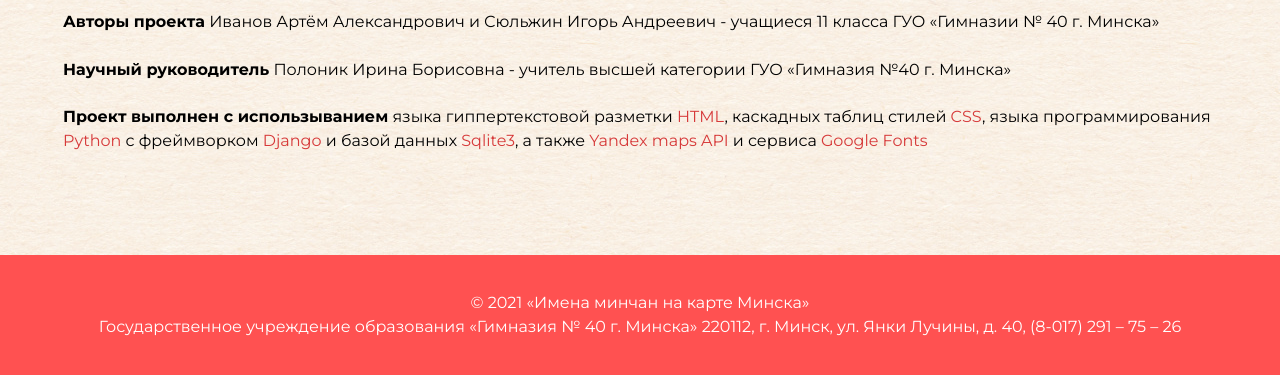
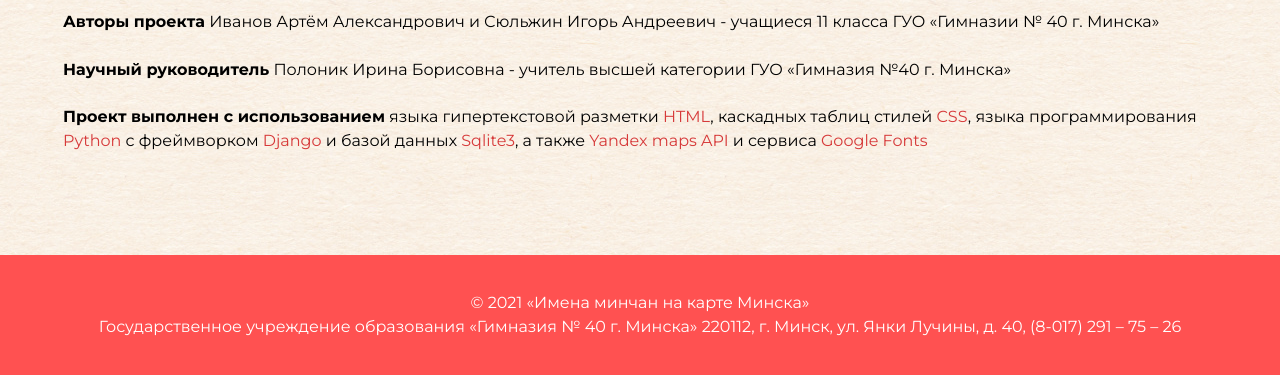
Before and after one commit to IgorSulj/MinskStreets, a Django app: page /about/ in a window 1280 px wide. Shown: the part 1282-1657 px from the top of the page. Run offline with Django 3.2, Linux system fonts and the light colour scheme.

Commit message:
Fixed text on about.html

```diff
--- a/templates/about.html
+++ b/templates/about.html
@@ -119,8 +119,8 @@
                 - учитель высшей категории ГУО «Гимназия №40 г. Минска»
             </p>
             <p>
-                <span class="bold">Проект выполнен с использыванием</span> языка
-                гиппертекстовой разметки
+                <span class="bold">Проект выполнен с использованием</span> языка
+                гипертекстовой разметки
                 <a href="https://ru.wikipedia.org/wiki/HTML">HTML</a>, каскадных
                 таблиц стилей <a href="https://ru.wikipedia.org/wiki/CSS">CSS</a>,
                 языка программирования <a href="https://www.python.org/">Python</a> с
```
